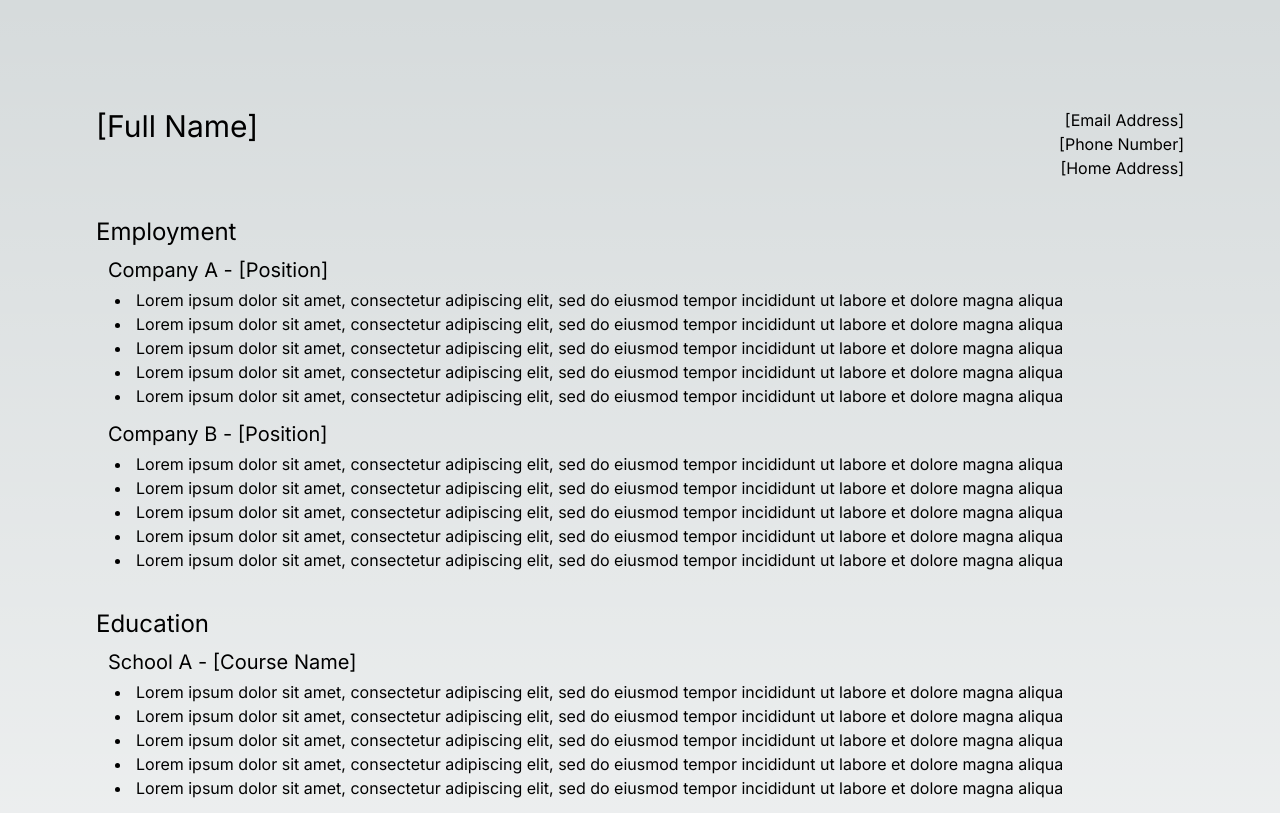
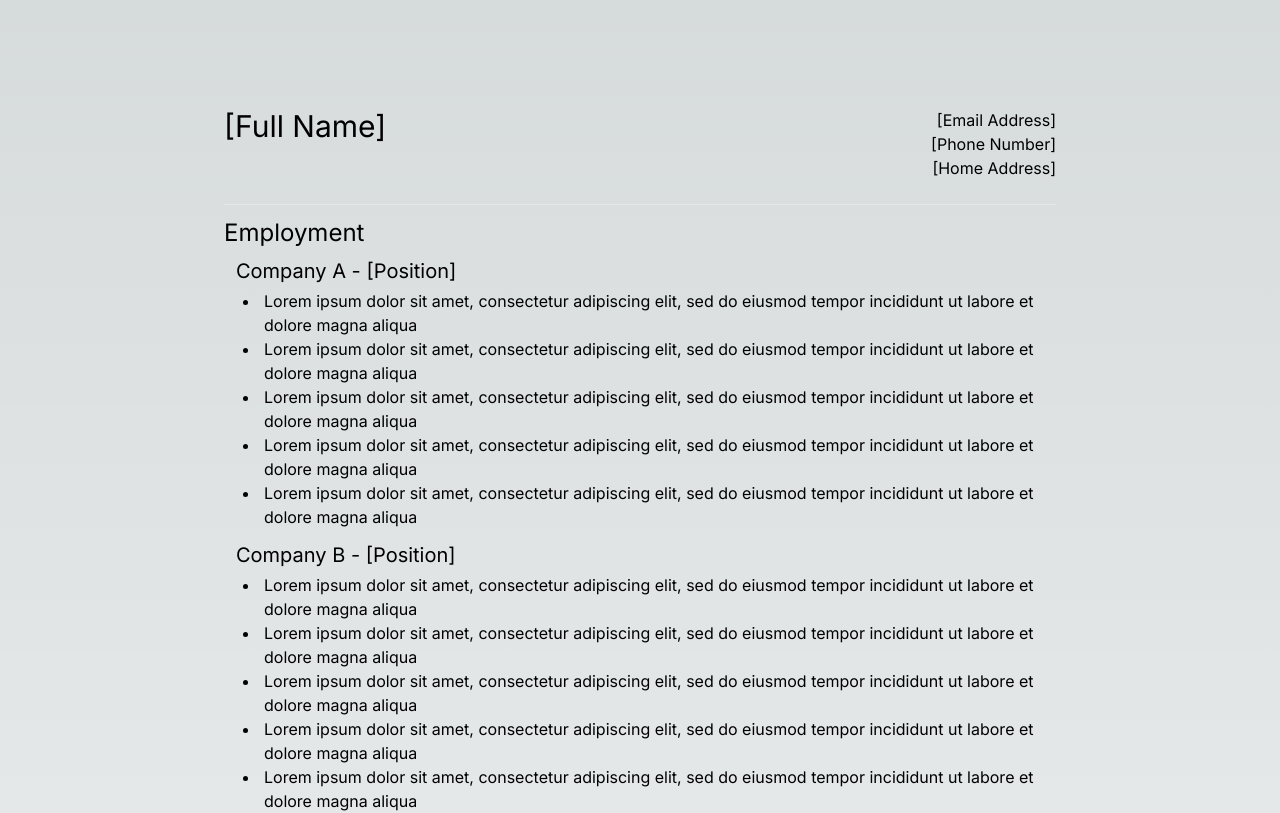
Before and after one commit to tominflux/tominflux-cv, a Next.js app: page / in a window 1280 px wide. Shown: the top 813 px of the page. Built offline with nearby package versions, Linux system fonts and the light colour scheme.

Commit message:
Implement `CvContainer`

```diff
--- a/src/app/page.tsx
+++ b/src/app/page.tsx
@@ -1,10 +1,11 @@
+import { CvContainer } from "@/components/CvContainer";
 import { CvHeader } from "../components/CvHeader";
 import { CvList } from "../components/CvList";
 import { CvSection } from "../components/CvSection";
 
 export default function Home() {
   return (
-    <main className="flex min-h-screen flex-col items-center justify-start p-24">
+    <CvContainer>
       <CvHeader name={"[Full Name]"} />
       <CvSection heading="Employment">
         <CvList
@@ -73,6 +74,6 @@ export default function Home() {
           ]}
         />
       </CvSection>
-    </main>
+    </CvContainer>
   );
 }
--- /dev/null
+++ b/src/components/CvContainer/index.tsx
@@ -0,0 +1,13 @@
+import { ReactNode } from "react";
+
+export interface CvContainerProps {
+  children: ReactNode;
+}
+
+export function CvContainer({ children }: CvContainerProps) {
+  return (
+    <main className="flex min-h-screen flex-col items-center justify-start p-24 divide-y divide-solid max-w-5xl ml-auto mr-auto">
+      {children}
+    </main>
+  );
+}
```
